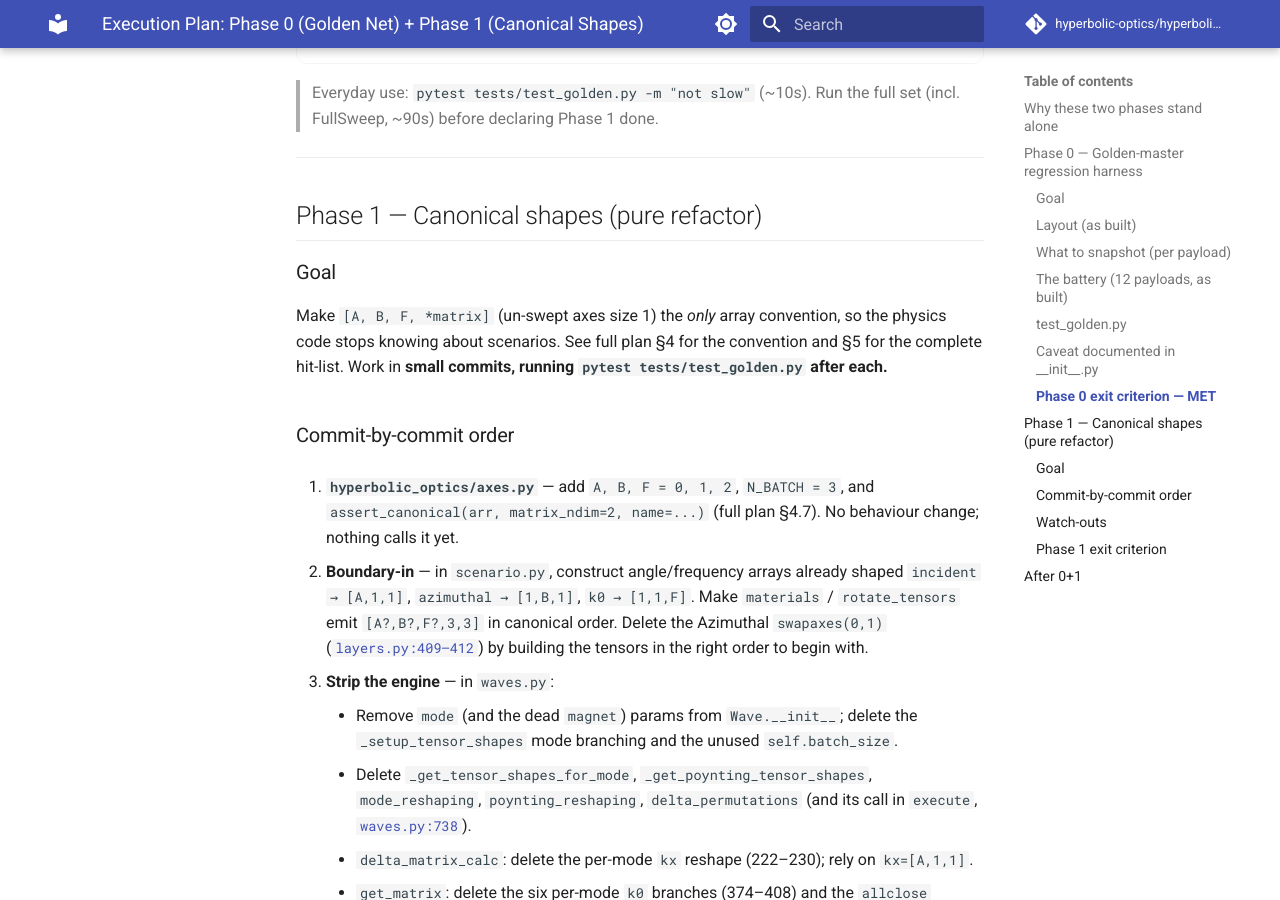
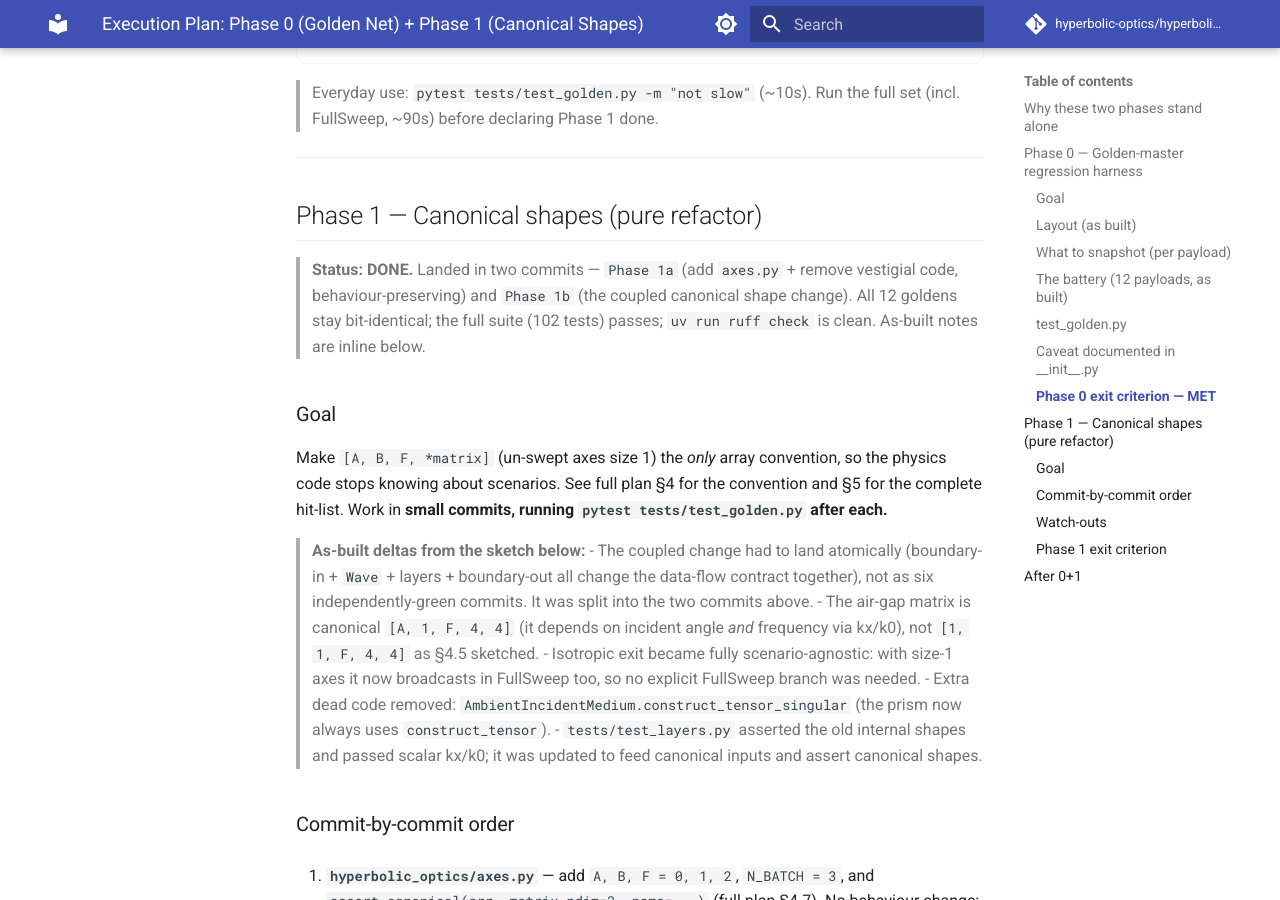
Before and after one commit to hyperbolic-optics/hyperbolic-optics, an MkDocs documentation site: the page built from docs/dev/phase-0-1-execution-plan.md, in a window 1280 px wide and 900 px high, scrolled down 4407 px. Built offline with MkDocs 1.6.1 and Material for MkDocs 9.7.7, drawn with Linux system fonts in a browser that asks for light colours; comment, search, counter and statistics services are not loaded.

Commit message:
docs: mark Phase 1 done; record as-built deltas
Co-Authored-By: Claude Opus 4.8 <noreply@anthropic.com>

```diff
--- a/docs/dev/phase-0-1-execution-plan.md
+++ b/docs/dev/phase-0-1-execution-plan.md
@@ -175,12 +175,30 @@ pytest -m "not slow" -o addopts=""                    # 102 passed, 3 deselected
 
 ## Phase 1 — Canonical shapes (pure refactor)
 
+> **Status: DONE.** Landed in two commits — `Phase 1a` (add `axes.py` + remove
+> vestigial code, behaviour-preserving) and `Phase 1b` (the coupled canonical
+> shape change). All 12 goldens stay bit-identical; the full suite (102 tests)
+> passes; `uv run ruff check` is clean. As-built notes are inline below.
+
 ### Goal
 
 Make `[A, B, F, *matrix]` (un-swept axes size 1) the *only* array convention,
 so the physics code stops knowing about scenarios. See full plan §4 for the
 convention and §5 for the complete hit-list. Work in **small commits, running
 `pytest tests/test_golden.py` after each.**
+
+> **As-built deltas from the sketch below:**
+> - The coupled change had to land atomically (boundary-in + `Wave` + layers +
+>   boundary-out all change the data-flow contract together), not as six
+>   independently-green commits. It was split into the two commits above.
+> - The air-gap matrix is canonical `[A, 1, F, 4, 4]` (it depends on incident
+>   angle *and* frequency via kx/k0), not `[1, 1, F, 4, 4]` as §4.5 sketched.
+> - Isotropic exit became fully scenario-agnostic: with size-1 axes it now
+>   broadcasts in FullSweep too, so no explicit FullSweep branch was needed.
+> - Extra dead code removed: `AmbientIncidentMedium.construct_tensor_singular`
+>   (the prism now always uses `construct_tensor`).
+> - `tests/test_layers.py` asserted the old internal shapes and passed scalar
+>   kx/k0; it was updated to feed canonical inputs and assert canonical shapes.
 
 ### Commit-by-commit order
 
```
Also changed, not shown: docs/dev/canonical-shape-refactor-plan.md (+6 -5 lines).
